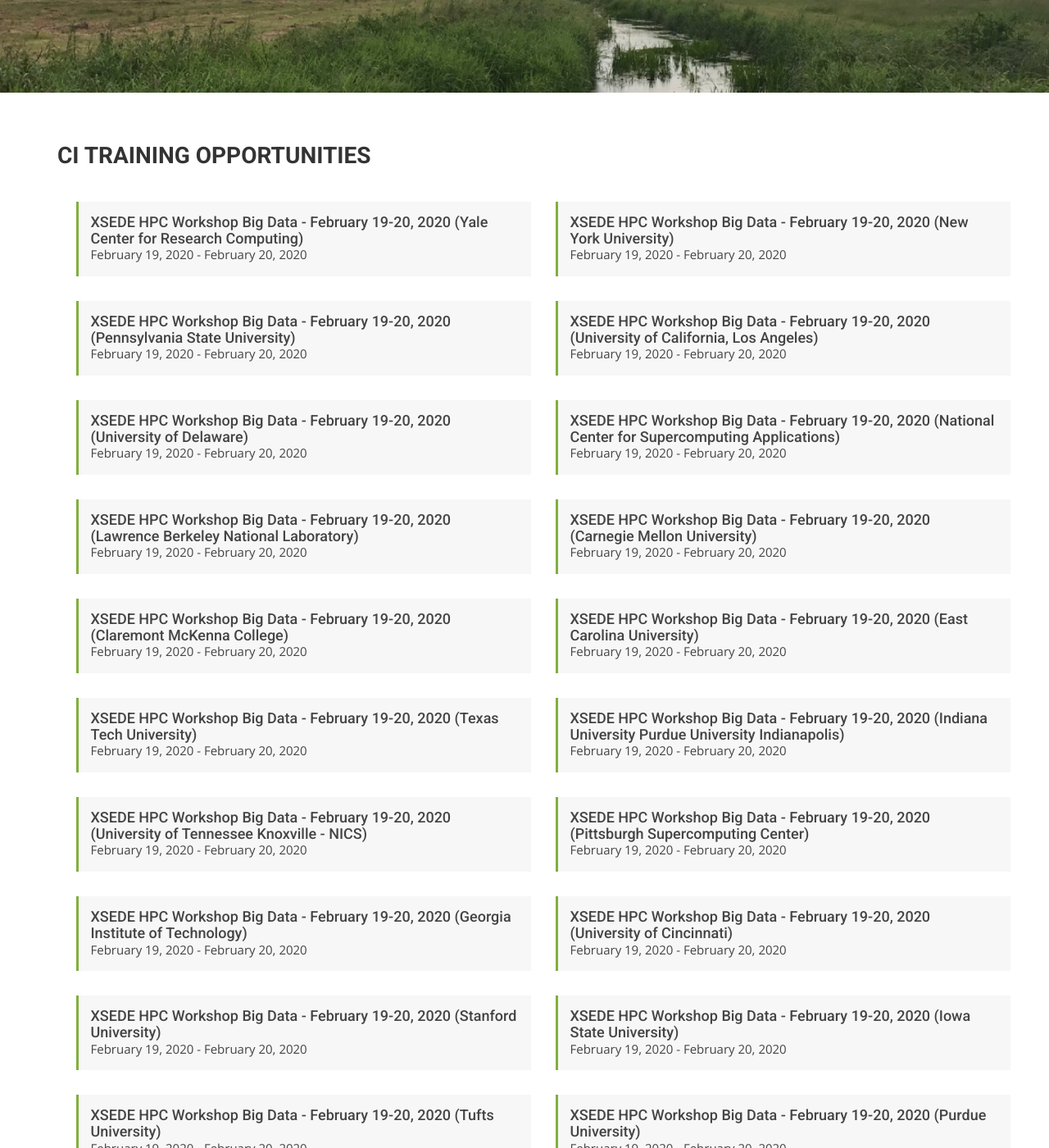
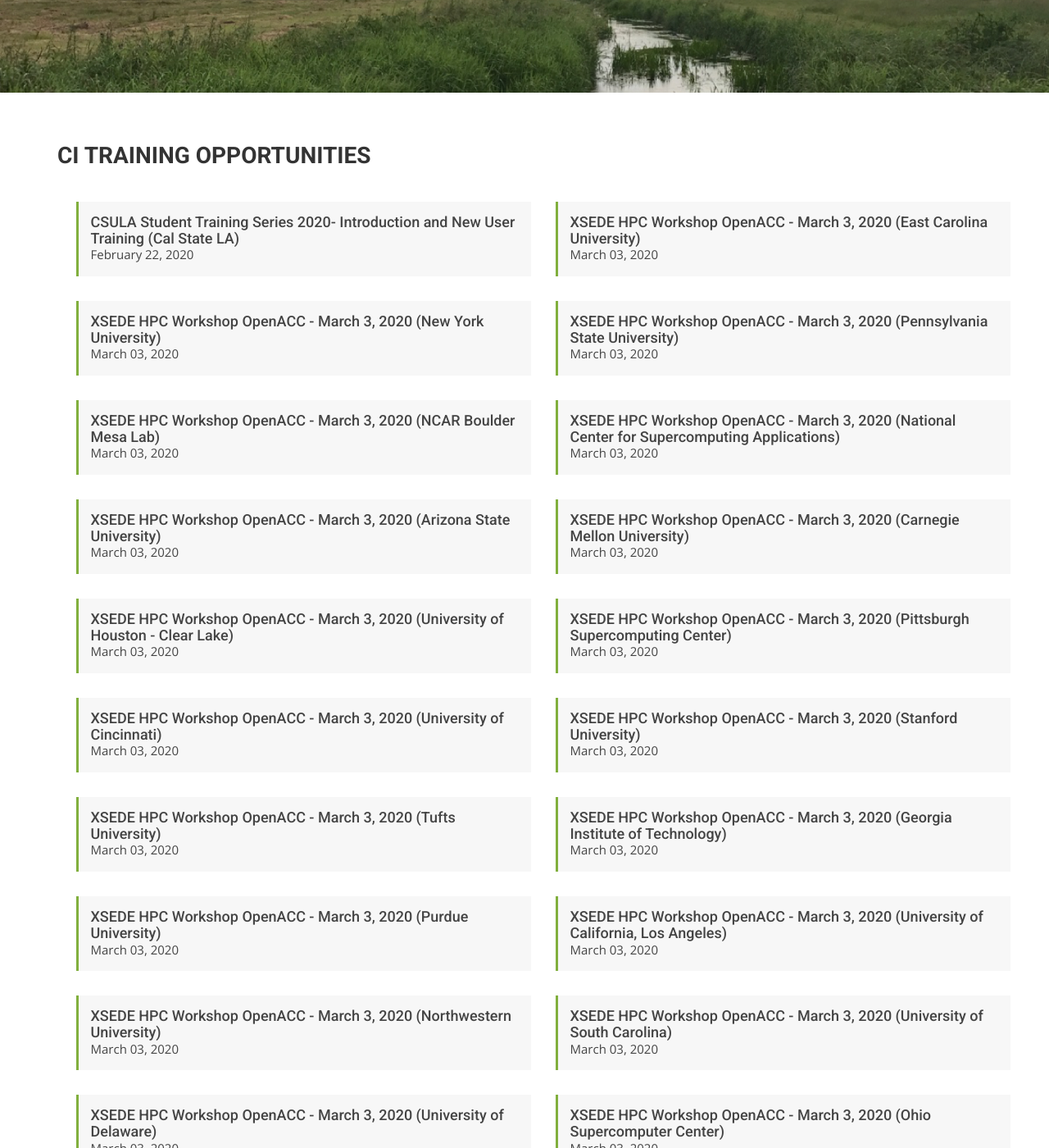
Before and after one commit to cicoe/cicoe.github.io, a Jekyll site: the page built from training_opportunities.html, in a window 1280 px wide and 1400 px high, scrolled down 277 px. Shown: the whole window at 82% size. Built offline with Jekyll 4.4.1, drawn with Linux system fonts in a browser that asks for light colours; nearby versions of some CDN libraries; some web fonts are replaced; some of the changed text lies outside the part shown.

Commit message:
updated training events

```diff
--- a/_data/training_opportunities.yml
+++ b/_data/training_opportunities.yml
@@ -1,118 +1,8 @@
-- categroy: Workshop
-  date: February 19, 2020 - February 20, 2020
-  title: XSEDE HPC Workshop Big Data - February 19-20, 2020 (Yale Center for Research
-    Computing)
-  website: "https://www.xsede.org/web/xup/course-calendar/-/training-user/class/2016/session/3537/register"
-- categroy: Workshop
-  date: February 19, 2020 - February 20, 2020
-  title: XSEDE HPC Workshop Big Data - February 19-20, 2020 (New York University)
-  website: "https://www.xsede.org/web/xup/course-calendar/-/training-user/class/2016/session/3539/register"
-- categroy: Workshop
-  date: February 19, 2020 - February 20, 2020
-  title: XSEDE HPC Workshop Big Data - February 19-20, 2020 (Pennsylvania State University)
-  website: "https://www.xsede.org/web/xup/course-calendar/-/training-user/class/2016/session/3540/register"
-- categroy: Workshop
-  date: February 19, 2020 - February 20, 2020
-  title: XSEDE HPC Workshop Big Data - February 19-20, 2020 (University of California,
-    Los Angeles)
-  website: "Registration closed"
-- categroy: Workshop
-  date: February 19, 2020 - February 20, 2020
-  title: XSEDE HPC Workshop Big Data - February 19-20, 2020 (University of Delaware)
-  website: "https://www.xsede.org/web/xup/course-calendar/-/training-user/class/2016/session/3542/register"
-- categroy: Workshop
-  date: February 19, 2020 - February 20, 2020
-  title: XSEDE HPC Workshop Big Data - February 19-20, 2020 (National Center for Supercomputing
-    Applications)
-  website: "https://www.xsede.org/web/xup/course-calendar/-/training-user/class/2016/session/3544/register"
-- categroy: Workshop
-  date: February 19, 2020 - February 20, 2020
-  title: XSEDE HPC Workshop Big Data - February 19-20, 2020 (Lawrence Berkeley National
-    Laboratory)
-  website: "https://www.xsede.org/web/xup/course-calendar/-/training-user/class/2016/session/3545/register"
-- categroy: Workshop
-  date: February 19, 2020 - February 20, 2020
-  title: XSEDE HPC Workshop Big Data - February 19-20, 2020 (Carnegie Mellon University)
-  website: "https://www.xsede.org/web/xup/course-calendar/-/training-user/class/2016/session/3546/register"
-- categroy: Workshop
-  date: February 19, 2020 - February 20, 2020
-  title: XSEDE HPC Workshop Big Data - February 19-20, 2020 (Claremont McKenna College)
-  website: "https://www.xsede.org/web/xup/course-calendar/-/training-user/class/2016/session/3547/register"
-- categroy: Workshop
-  date: February 19, 2020 - February 20, 2020
-  title: XSEDE HPC Workshop Big Data - February 19-20, 2020 (East Carolina University)
-  website: "https://www.xsede.org/web/xup/course-calendar/-/training-user/class/2016/session/3536/register"
-- categroy: Workshop
-  date: February 19, 2020 - February 20, 2020
-  title: XSEDE HPC Workshop Big Data - February 19-20, 2020 (Texas Tech University)
-  website: "https://www.xsede.org/web/xup/course-calendar/-/training-user/class/2016/session/3538/register"
-- categroy: Workshop
-  date: February 19, 2020 - February 20, 2020
-  title: XSEDE HPC Workshop Big Data - February 19-20, 2020 (Indiana University Purdue
-    University Indianapolis)
-  website: "Registration closed"
-- categroy: Workshop
-  date: February 19, 2020 - February 20, 2020
-  title: XSEDE HPC Workshop Big Data - February 19-20, 2020 (University of Tennessee
-    Knoxville - NICS)
-  website: "https://www.xsede.org/web/xup/course-calendar/-/training-user/class/2016/session/3543/register"
-- categroy: Workshop
-  date: February 19, 2020 - February 20, 2020
-  title: XSEDE HPC Workshop Big Data - February 19-20, 2020 (Pittsburgh Supercomputing
-    Center)
-  website: "https://www.xsede.org/web/xup/course-calendar/-/training-user/class/2016/session/3527/register"
-- categroy: Workshop
-  date: February 19, 2020 - February 20, 2020
-  title: XSEDE HPC Workshop Big Data - February 19-20, 2020 (Georgia Institute of
-    Technology)
-  website: "https://www.xsede.org/web/xup/course-calendar/-/training-user/class/2016/session/3528/register"
-- categroy: Workshop
-  date: February 19, 2020 - February 20, 2020
-  title: XSEDE HPC Workshop Big Data - February 19-20, 2020 (University of Cincinnati)
-  website: "Registration closed"
-- categroy: Workshop
-  date: February 19, 2020 - February 20, 2020
-  title: XSEDE HPC Workshop Big Data - February 19-20, 2020 (Stanford University)
-  website: "https://www.xsede.org/web/xup/course-calendar/-/training-user/class/2016/session/3530/register"
-- categroy: Workshop
-  date: February 19, 2020 - February 20, 2020
-  title: XSEDE HPC Workshop Big Data - February 19-20, 2020 (Iowa State University)
-  website: "https://www.xsede.org/web/xup/course-calendar/-/training-user/class/2016/session/3531/register"
-- categroy: Workshop
-  date: February 19, 2020 - February 20, 2020
-  title: XSEDE HPC Workshop Big Data - February 19-20, 2020 (Tufts University)
-  website: "Registration closed"
-- categroy: Workshop
-  date: February 19, 2020 - February 20, 2020
-  title: XSEDE HPC Workshop Big Data - February 19-20, 2020 (Purdue University)
-  website: "Registration closed"
-- categroy: Workshop
-  date: February 19, 2020 - February 20, 2020
-  title: XSEDE HPC Workshop Big Data - February 19-20, 2020 (Arizona State University)
-  website: "https://www.xsede.org/web/xup/course-calendar/-/training-user/class/2016/session/3534/register"
-- categroy: Workshop
-  date: February 19, 2020 - February 20, 2020
-  title: XSEDE HPC Workshop Big Data - February 19-20, 2020 (University of Houston
-    - Clear Lake)
-  website: "https://www.xsede.org/web/xup/course-calendar/-/training-user/class/2016/session/3535/register"
-- categroy: Workshop
-  date: February 20, 2020
-  title: 'XSEDE Webinar: GPU-Accelerated Computing With CUDA Python'
-  website: "https://www.xsede.org/web/xup/course-calendar/-/training-user/class/2010/session/3521/register"
 - categroy: Workshop
   date: February 22, 2020
   title: CSULA Student Training Series 2020- Introduction and New User Training (Cal
     State LA)
   website: "https://www.xsede.org/web/xup/course-calendar/-/training-user/class/2012/session/3523/register"
-- categroy: Workshop
-  date: March 03, 2020
-  title: XSEDE HPC Workshop OpenACC - March 3, 2020 (Northwestern University)
-  website: "https://www.xsede.org/web/xup/course-calendar/-/training-user/class/2017/session/3560/register"
-- categroy: Workshop
-  date: March 03, 2020
-  title: XSEDE HPC Workshop OpenACC - March 3, 2020 (University of Houston - Clear
-    Lake)
-  website: "https://www.xsede.org/web/xup/course-calendar/-/training-user/class/2017/session/3555/register"
 - categroy: Workshop
   date: March 03, 2020
   title: XSEDE HPC Workshop OpenACC - March 3, 2020 (East Carolina University)
@@ -127,25 +17,30 @@
   website: "https://www.xsede.org/web/xup/course-calendar/-/training-user/class/2017/session/3558/register"
 - categroy: Workshop
   date: March 03, 2020
+  title: XSEDE HPC Workshop OpenACC - March 3, 2020 (NCAR Boulder Mesa Lab)
+  website: "https://www.xsede.org/web/xup/course-calendar/-/training-user/class/2017/session/3631/register"
+- categroy: Workshop
+  date: March 03, 2020
+  title: XSEDE HPC Workshop OpenACC - March 3, 2020 (National Center for Supercomputing
+    Applications)
+  website: "https://www.xsede.org/web/xup/course-calendar/-/training-user/class/2017/session/3566/register"
+- categroy: Workshop
+  date: March 03, 2020
+  title: XSEDE HPC Workshop OpenACC - March 3, 2020 (Arizona State University)
+  website: "https://www.xsede.org/web/xup/course-calendar/-/training-user/class/2017/session/3567/register"
+- categroy: Workshop
+  date: March 03, 2020
   title: XSEDE HPC Workshop OpenACC - March 3, 2020 (Carnegie Mellon University)
   website: "https://www.xsede.org/web/xup/course-calendar/-/training-user/class/2017/session/3597/register"
 - categroy: Workshop
   date: March 03, 2020
-  title: XSEDE HPC Workshop OpenACC - March 3, 2020 (NCAR Boulder Mesa Lab)
-  website: "https://www.xsede.org/web/xup/course-calendar/-/training-user/class/2017/session/3631/register"
+  title: XSEDE HPC Workshop OpenACC - March 3, 2020 (University of Houston - Clear
+    Lake)
+  website: "https://www.xsede.org/web/xup/course-calendar/-/training-user/class/2017/session/3555/register"
 - categroy: Workshop
   date: March 03, 2020
-  title: XSEDE HPC Workshop OpenACC - March 3, 2020 (University of California, Los
-    Angeles)
-  website: "https://www.xsede.org/web/xup/course-calendar/-/training-user/class/2017/session/3559/register"
-- categroy: Workshop
-  date: March 03, 2020
-  title: XSEDE HPC Workshop OpenACC - March 3, 2020 (Purdue University)
-  website: "https://www.xsede.org/web/xup/course-calendar/-/training-user/class/2017/session/3554/register"
-- categroy: Workshop
-  date: March 03, 2020
-  title: XSEDE HPC Workshop OpenACC - March 3, 2020 (Georgia Institute of Technology)
-  website: "https://www.xsede.org/web/xup/course-calendar/-/training-user/class/2017/session/3550/register"
+  title: XSEDE HPC Workshop OpenACC - March 3, 2020 (Pittsburgh Supercomputing Center)
+  website: "https://www.xsede.org/web/xup/course-calendar/-/training-user/class/2017/session/3549/register"
 - categroy: Workshop
   date: March 03, 2020
   title: XSEDE HPC Workshop OpenACC - March 3, 2020 (University of Cincinnati)
@@ -156,12 +51,25 @@
   website: "https://www.xsede.org/web/xup/course-calendar/-/training-user/class/2017/session/3552/register"
 - categroy: Workshop
   date: March 03, 2020
-  title: XSEDE HPC Workshop OpenACC - March 3, 2020 (Pittsburgh Supercomputing Center)
-  website: "https://www.xsede.org/web/xup/course-calendar/-/training-user/class/2017/session/3549/register"
+  title: XSEDE HPC Workshop OpenACC - March 3, 2020 (Tufts University)
+  website: "https://www.xsede.org/web/xup/course-calendar/-/training-user/class/2017/session/3553/register"
 - categroy: Workshop
   date: March 03, 2020
-  title: XSEDE HPC Workshop OpenACC - March 3, 2020 (Tufts University)
-  website: "https://www.xsede.org/web/xup/course-calendar/-/training-user/class/2017/session/3553/register"
+  title: XSEDE HPC Workshop OpenACC - March 3, 2020 (Georgia Institute of Technology)
+  website: "https://www.xsede.org/web/xup/course-calendar/-/training-user/class/2017/session/3550/register"
+- categroy: Workshop
+  date: March 03, 2020
+  title: XSEDE HPC Workshop OpenACC - March 3, 2020 (Purdue University)
+  website: "https://www.xsede.org/web/xup/course-calendar/-/training-user/class/2017/session/3554/register"
+- categroy: Workshop
+  date: March 03, 2020
+  title: XSEDE HPC Workshop OpenACC - March 3, 2020 (University of California, Los
+    Angeles)
+  website: "https://www.xsede.org/web/xup/course-calendar/-/training-user/class/2017/session/3559/register"
+- categroy: Workshop
+  date: March 03, 2020
+  title: XSEDE HPC Workshop OpenACC - March 3, 2020 (Northwestern University)
+  website: "https://www.xsede.org/web/xup/course-calendar/-/training-user/class/2017/session/3560/register"
 - categroy: Workshop
   date: March 03, 2020
   title: XSEDE HPC Workshop OpenACC - March 3, 2020 (University of South Carolina)
@@ -184,15 +92,6 @@
     - NICS)
   website: "https://www.xsede.org/web/xup/course-calendar/-/training-user/class/2017/session/3565/register"
 - categroy: Workshop
-  date: March 03, 2020
-  title: XSEDE HPC Workshop OpenACC - March 3, 2020 (National Center for Supercomputing
-    Applications)
-  website: "https://www.xsede.org/web/xup/course-calendar/-/training-user/class/2017/session/3566/register"
-- categroy: Workshop
-  date: March 03, 2020
-  title: XSEDE HPC Workshop OpenACC - March 3, 2020 (Arizona State University)
-  website: "https://www.xsede.org/web/xup/course-calendar/-/training-user/class/2017/session/3567/register"
-- categroy: Workshop
   date: March 07, 2020
   title: CSULA Student Training Series 2020- XSEDE Intro to Linux/Unix (Cal State
     LA)
```
